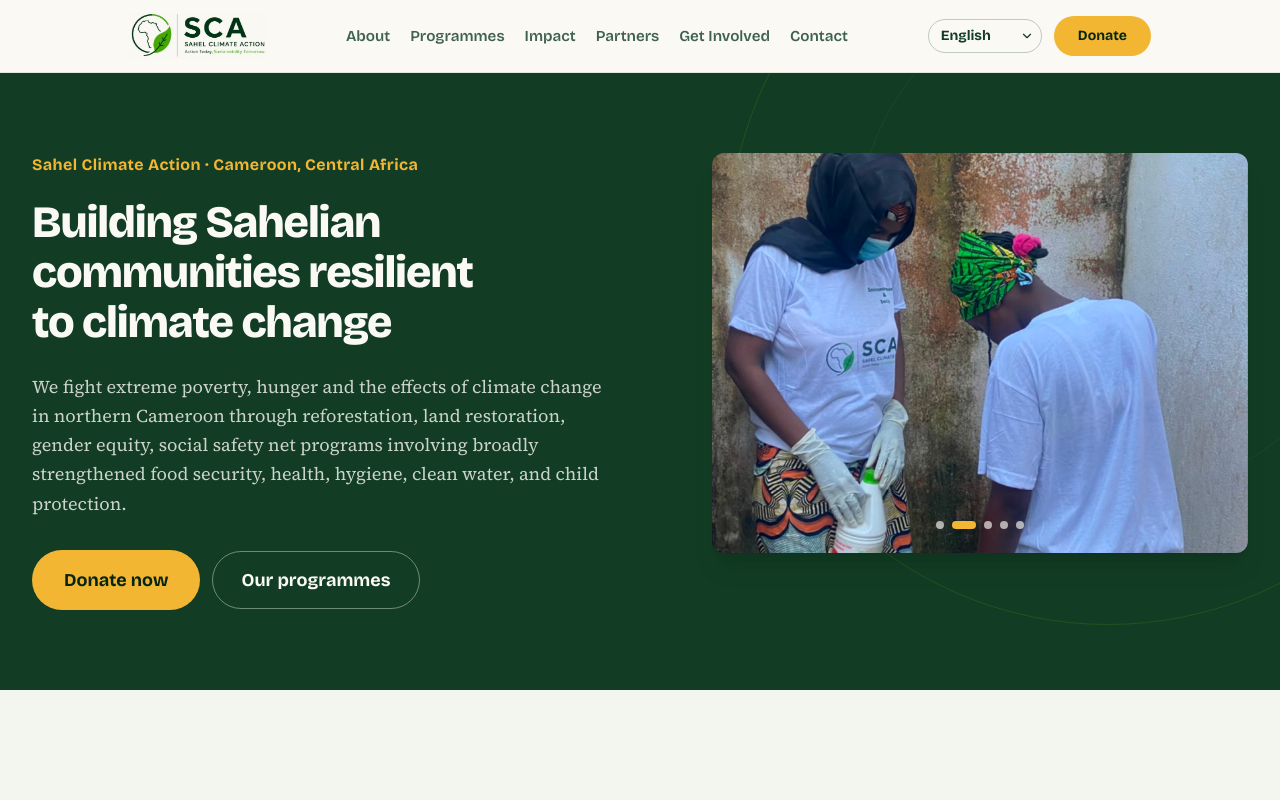
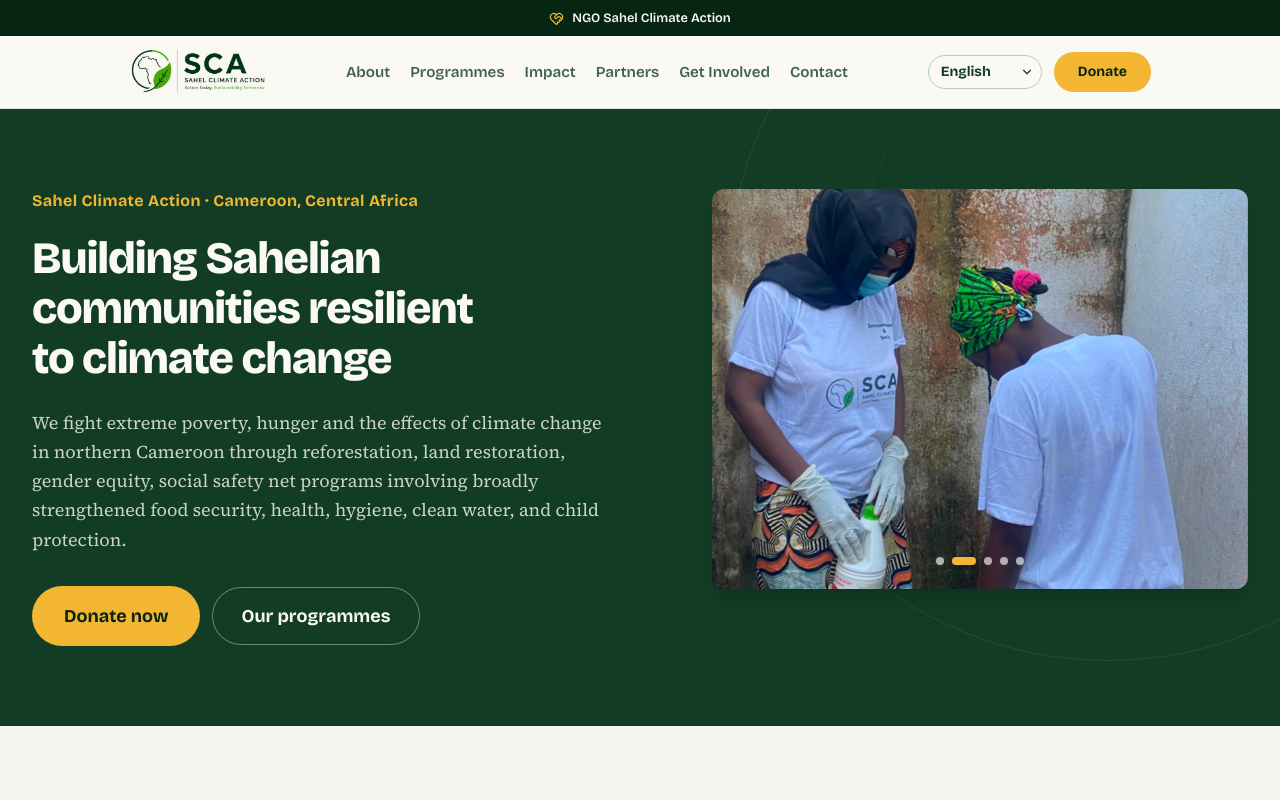
Before and after one commit to Sahel-climate/sahel-climate-web, a React (Vite) app: page / in a window 1280 px wide. Shown: the top 800 px of the page. Built offline with nearby package versions, Linux system fonts and the light colour scheme.

Commit message:
added topbar and it content

```diff
--- a/src/components/navbar/Navbar.tsx
+++ b/src/components/navbar/Navbar.tsx
@@ -8,6 +8,7 @@ import LanguageSwitcher from "./LanguageSwitcher";
 
 import { navigationLinks } from "./data/navigation";
 import { siteConfig } from "../../config/siteConfig";
+import TopBar from "./TopBar";
 
 import logo from "../../assets/logo.jpg";
 
@@ -47,6 +48,7 @@ const Navbar = ({ onDonate }: NavbarProps) => {
         border-b border-[#123D24]/10
         bg-[#FAF9F4]/95 backdrop-blur"
     >
+      <TopBar />
       <Container
         className="flex h-16 items-center
     gap-4 sm:h-18
--- /dev/null
+++ b/src/components/navbar/TopBar.tsx
@@ -0,0 +1,30 @@
+import { HeartHandshake } from "lucide-react";
+import { useTranslation } from "react-i18next";
+
+import Container from "../common/Container";
+
+const TopBar = () => {
+  const { t } = useTranslation();
+
+  return (
+    <div className="bg-[#062613] text-[#FAF9F4]">
+      <Container
+        className="flex min-h-9 items-center justify-center
+          py-1.5 text-[0.8rem] leading-snug"
+      >
+        {/* NGO identity */}
+        <p className="flex items-center gap-2 font-display font-semibold">
+          <HeartHandshake
+            size={15}
+            className="shrink-0 text-millet-500"
+            aria-hidden="true"
+          />
+
+          <span>{t("topbar.ngo")}</span>
+        </p>
+      </Container>
+    </div>
+  );
+};
+
+export default TopBar;
--- a/src/i18n/locales/ar.json
+++ b/src/i18n/locales/ar.json
@@ -1,4 +1,10 @@
 {
+  "topbar": {
+    "ngo": "منظمة Sahel Climate Action غير الحكومية",
+    "place": "الكاميرون، أفريقيا الوسطى",
+    "regions": "الشمال وأقصى الشمال"
+  },
+
   "nav": {
     "home": "الرئيسية",
     "about": "من نحن",
--- a/src/i18n/locales/de.json
+++ b/src/i18n/locales/de.json
@@ -1,4 +1,10 @@
 {
+  "topbar": {
+    "ngo": "NGO Sahel Climate Action",
+    "place": "Kamerun, Zentralafrika",
+    "regions": "Nord und Hoher Norden"
+  },
+
   "nav": {
     "home": "Startseite",
     "about": "Über uns",
--- a/src/i18n/locales/en.json
+++ b/src/i18n/locales/en.json
@@ -1,4 +1,10 @@
 {
+  "topbar": {
+    "ngo": "NGO Sahel Climate Action",
+    "place": "Cameroon, Central Africa",
+    "regions": "North & Far North"
+  },
+
   "nav": {
     "home": "Home",
     "about": "About",
--- a/src/i18n/locales/es.json
+++ b/src/i18n/locales/es.json
@@ -1,4 +1,10 @@
 {
+  "topbar": {
+    "ngo": "ONG Sahel Climate Action",
+    "place": "Camerún, África Central",
+    "regions": "Norte y Extremo Norte"
+  },
+
   "nav": {
     "home": "Inicio",
     "about": "Nosotros",
--- a/src/i18n/locales/fr.json
+++ b/src/i18n/locales/fr.json
@@ -1,4 +1,10 @@
 {
+  "topbar": {
+    "ngo": "ONG Sahel Climate Action",
+    "place": "Cameroun, Afrique centrale",
+    "regions": "Nord et Extrême-Nord"
+  },
+
   "nav": {
     "home": "Accueil",
     "about": "À propos",
--- a/src/i18n/locales/pt.json
+++ b/src/i18n/locales/pt.json
@@ -1,4 +1,10 @@
 {
+  "topbar": {
+    "ngo": "ONG Sahel Climate Action",
+    "place": "Camarões, África Central",
+    "regions": "Norte e Extremo Norte"
+  },
+
   "nav": {
     "home": "Início",
     "about": "Sobre nós",
--- a/src/i18n/locales/tr.json
+++ b/src/i18n/locales/tr.json
@@ -1,4 +1,10 @@
 {
+  "topbar": {
+    "ngo": "STK Sahel Climate Action",
+    "place": "Kamerun, Orta Afrika",
+    "regions": "Kuzey ve Uzak Kuzey"
+  },
+
   "nav": {
     "home": "Ana Sayfa",
     "about": "Hakkımızda",
```
